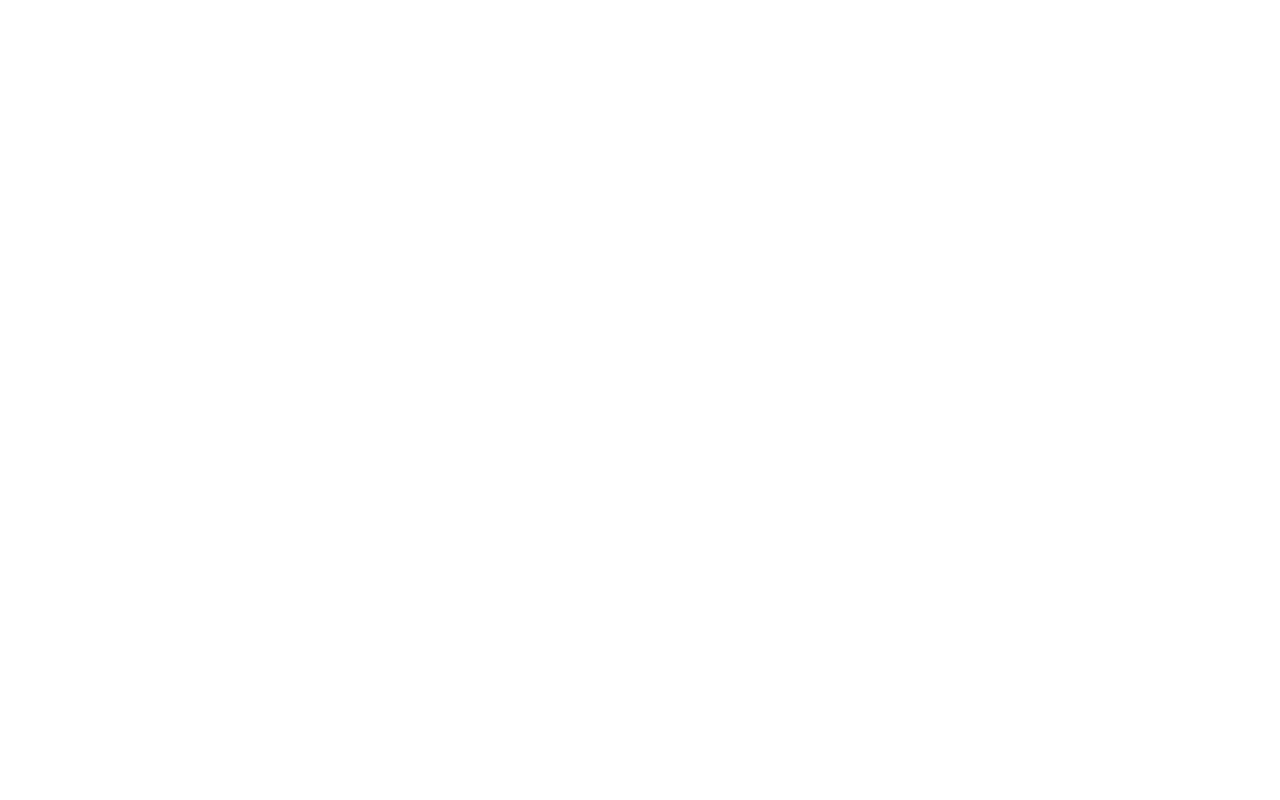
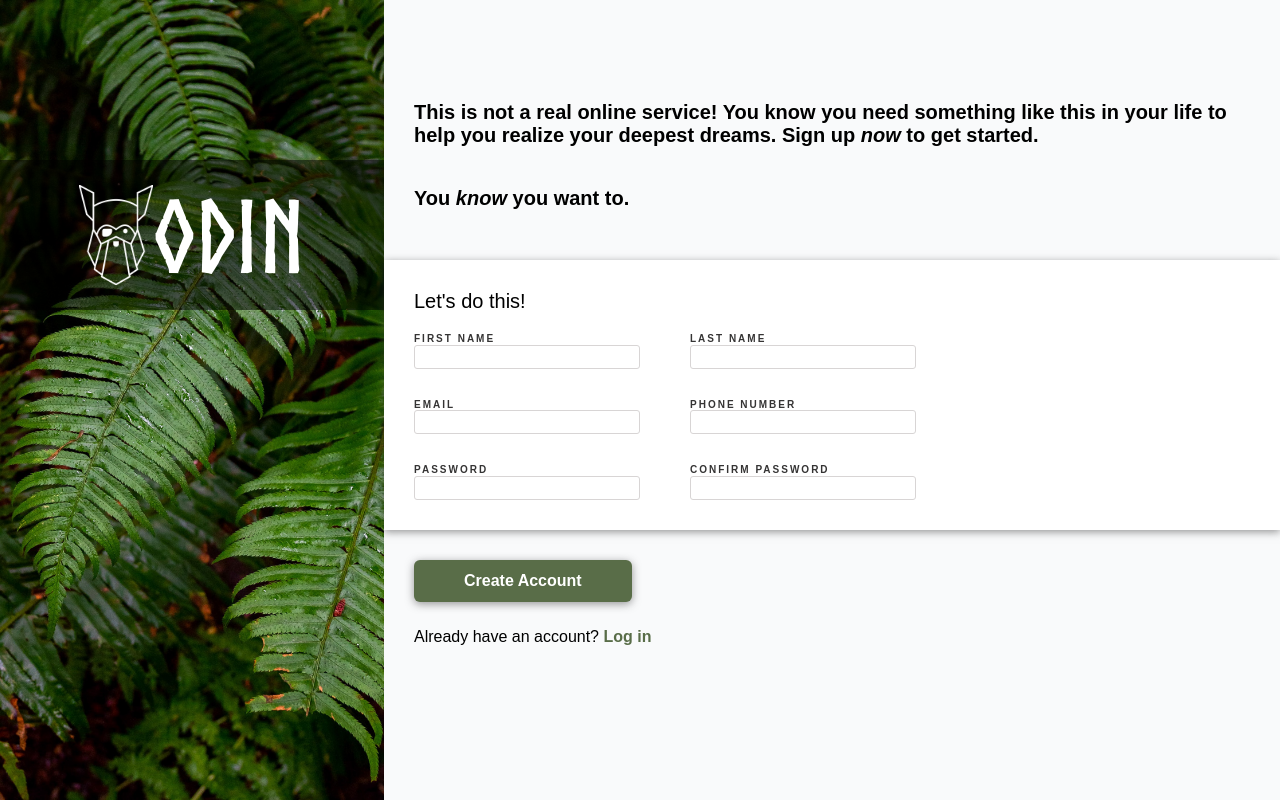
Before and after one commit to coolaboutit/sign-up-form, a plain HTML site: page index.html in a window 1280 px wide. Drawn offline with Linux system fonts and the light colour scheme.

Commit message:
Everything working

```diff
--- a/index.html
+++ b/index.html
@@ -4,12 +4,72 @@
 <head>
     <meta charset="UTF-8">
     <meta name="viewport" content="width=device-width, initial-scale=1.0">
+    <link rel="shortcut icon" href="favicon.ico" type="image/x-icon">
+    <link rel="stylesheet" href="normalize.css">
     <link rel="stylesheet" href="style.css">
+    <script src="script.js" defer></script>
     <title>Odin Sign Up</title>
 </head>
 
 <body>
+    <div class="main">
+        <div class="left">
+            <div class="logo-section">
+                <img src="images/odin-lined.png" alt="" class="logo-image">
+                <h1 class="logo-text">ODIN</h1>
+            </div>
+        </div>
+        <div class="right">
+            <div class="header">
+                <p>This is not a real online service! You know you need something like this in your life to
+                    help you realize your deepest dreams. Sign up <em>now</em> to get started.</p>
+                <p>You <em>know</em> you want to.</p>
+            </div>
+            <div class="form">
+                <form action="#" method="post">
+                    <div class="form-fields">
+                        <p>Let's do this!</p>
+                        <div class="columns">
+                            <div class="column">
+                                <div class="field-container">
+                                    <label for="first-name">FIRST NAME</label>
+                                    <input type="text" name="first-name" id="first-name" tabindex="1" required>
+                                </div>
+                                <div class="field-container">
+                                    <label for="email">EMAIL</label>
+                                    <input type="email" name="email" id="email" tabindex="3" required>
+                                </div>
+                                <div class="field-container">
+                                    <label for="password">PASSWORD</label>
+                                    <input type="password" name="password" id="password" tabindex="5" onkeyup='checkPassword();' required>
+                                </div>
+                            </div>
+                            <div class="column">
+                                <div class="field-container">
+                                    <label for="last-name">LAST NAME</label>
+                                    <input type="text" name="last-name" id="last-name" tabindex="2" required>
+                                </div>
+                                <div class="field-container">
+                                    <label for="phone-number">PHONE NUMBER</label>
+                                    <input type="tel" name="phone-number" id="phone-number" tabindex="4" required>
+                                </div>
+                                <div class="field-container">
+                                    <label for="confirm-password">CONFIRM PASSWORD</label>
+                                    <input type="password" name="confirm-password" id="confirm-password" tabindex="6" onkeyup='checkPassword();' required>
+                                </div>
+                            </div>
+                        </div>
+                        <span id="password-check"></span>
+                    </div>
+                    <div class="form-submit">
+                        <button type="submit" class="create-account">Create Account</button>
+                        <p>Already have an account? <a href="#">Log in</a></p>
+                    </div>
+                </form>
 
+            </div>
+        </div>
+    </div>
 </body>
 
 </html>
--- /dev/null
+++ b/script.js
@@ -0,0 +1,35 @@
+const inputs = document.querySelectorAll("input, select, textarea");
+const passwordField = document.getElementById("password");
+const confirmPasswordField = document.getElementById("confirm-password");
+const passwordCheckSpan = document.getElementById("password-check");
+
+passwordField.addEventListener("change", checkPassword);
+confirmPasswordField.addEventListener("change", checkPassword);
+
+inputs.forEach(input => {
+    input.addEventListener(
+        "invalid",
+        (event) => {
+            input.classList.add("error");
+        },
+        false
+    );
+});
+
+function checkPassword() {
+    if (passwordField.value !== "" && confirmPasswordField.value !== "") {
+        if (passwordField.value !== confirmPasswordField.value) {
+            passwordCheckSpan.innerHTML = "Passwords do not match!";
+            passwordField.setCustomValidity("Passwords do not match!");
+            confirmPasswordField.setCustomValidity("Passwords do not match!");
+        } else {
+            passwordCheckSpan.innerHTML = "";
+            passwordField.setCustomValidity("");
+            confirmPasswordField.setCustomValidity("");
+        }
+    } else {
+        passwordCheckSpan.innerHTML = "";
+        passwordField.setCustomValidity("");
+        confirmPasswordField.setCustomValidity("");
+    }
+}
--- a/style.css
+++ b/style.css
@@ -0,0 +1,156 @@
+@font-face {
+    font-family: Norse-Bold;
+    src: url(./fonts/Norse-Bold.otf);
+}
+
+* {
+    font-family: sans-serif;
+}
+
+h1 {
+    font-family: Norse-Bold, sans-serif;
+    color: #ffffff;
+}
+
+.main {
+    display: flex;
+    height: 100vh;
+}
+
+.left {
+    width: 30vw;
+    background-image: url("images/background.jpg");
+    background-size: cover;
+    background-repeat: no-repeat;
+    background-position: center center;
+}
+
+.right {
+    width: 70vw;
+    background-color: #f9fafb;
+}
+
+.header {
+    display: flex;
+    flex-direction: column;
+    justify-content: flex-end;
+    height: 25vh;
+    padding: 30px;
+}
+
+.header p {
+    font-size: 20px;
+    font-weight: bold;
+}
+
+.form-fields {
+    background-color: #ffffff;
+    padding: 30px;
+    -webkit-box-shadow: 0px 2px 8px 0px rgba(47, 47, 47, 0.5);
+    box-shadow: 0px 2px 8px 0px rgba(47, 47, 47, 0.5);
+}
+
+.logo-section {
+    background-color: rgba(0, 0, 0, 0.5);
+    display: flex;
+    flex-direction: row;
+    justify-content: center;
+    align-items: center;
+    height: 150px;
+    margin-top: 20vh;
+}
+
+.logo-image {
+    height: 100px;
+}
+
+.logo-text {
+    font-size: 100px;
+}
+
+.columns {
+    display: flex;
+    flex-direction: row;
+    gap: 50px;
+}
+
+.column {
+    display: flex;
+    flex-direction: column;
+    gap: 30px;
+}
+
+.field-container {
+    display: flex;
+    flex-direction: column;
+}
+
+.field-container label {
+    font-size: 10px;
+    color: rgb(53, 52, 52);
+    font-weight: 900;
+    letter-spacing: 2px;
+}
+
+.form-fields p {
+    font-size: 20px;
+    margin: 0 0 20px 0;
+}
+
+.form-submit {
+    padding: 30px;
+}
+
+input {
+    -webkit-appearance: none;
+    /* box-shadow: none !important; */
+    border: 1px solid rgb(216, 213, 213);
+    border-radius: 3px;
+    font-size: 13px;
+    width: 220px;
+    height: 20px;
+}
+
+input:focus {
+    outline: none !important;
+    border: 1px solid rgba(35, 35, 244, 0.997);
+    box-shadow: 0 0 10px #719ECE;
+}
+
+input.error {
+    border-color: red;
+
+    &:valid {
+        border-style: auto;
+        border-color: inherit;
+    }
+}
+
+.create-account {
+    -webkit-box-shadow: 0px 2px 8px 0px rgba(47, 47, 47, 0.5);
+    box-shadow: 0px 2px 8px 0px rgba(47, 47, 47, 0.5);
+    color: white;
+    background-color: #596d48;
+    padding: 12px 50px;
+    border: none;
+    border-radius: 6px;
+    font-weight: 900;
+    margin-bottom: 10px;
+    cursor: pointer;
+}
+
+.create-account[disabled] {
+    background-color: rgb(216, 213, 213);
+}
+
+.form-submit a {
+    color: #596d48;
+    text-decoration: none;
+    font-weight: bold;
+}
+
+span#password-check {
+    color: red;
+    font-size: 12px;
+    height: 12px;
+}
```
Also changed, not shown: favicon.ico (added), fonts/Norse-Bold.otf (added), images/background.jpg (added), images/odin-lined.png (added), normalize.css (added).
